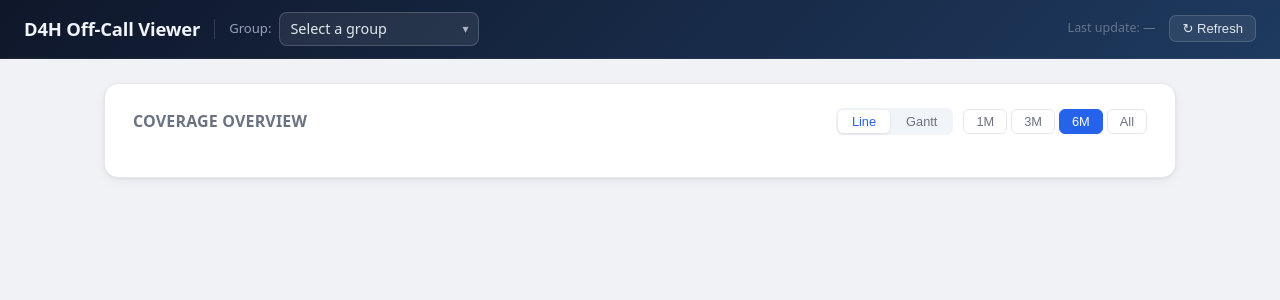
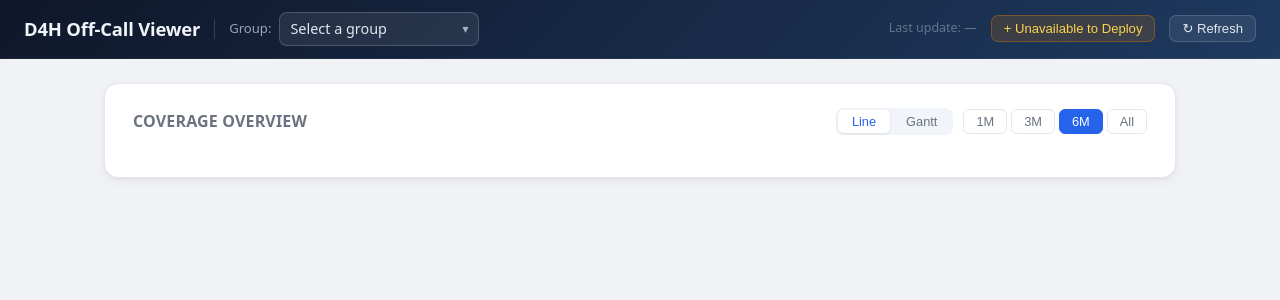
Before and after one commit to alexwhitlock/d4h-off-call, a Flask app: page / in a window 1280 px wide. Shown: the top 300 px of the page. Run offline with Flask 3, Linux system fonts and the light colour scheme; data that the repository does not hold is empty.

Commit message:
Move + Unavailable to Deploy button to top toolbar
Co-Authored-By: Claude Sonnet 4.6 <noreply@anthropic.com>

```diff
--- a/templates/index.html
+++ b/templates/index.html
@@ -333,8 +333,8 @@
   .actions-cell { display: flex; gap: 5px; flex-wrap: nowrap; }
 
   /* ---- Add unavailable button ---- */
-  #addUnavailBtn { background: rgba(217,119,6,0.1); color: #b45309; border: 1px solid rgba(217,119,6,0.3); border-radius: 7px; padding: 5px 12px; font-size: 0.82rem; font-weight: 500; cursor: pointer; transition: background 0.15s; white-space: nowrap; }
-  #addUnavailBtn:hover { background: rgba(217,119,6,0.18); }
+  #addUnavailBtn { background: rgba(217,119,6,0.18); color: #fcd34d; border: 1px solid rgba(217,119,6,0.4); border-radius: 7px; padding: 5px 12px; font-size: 0.82rem; font-weight: 500; cursor: pointer; transition: background 0.15s; white-space: nowrap; flex-shrink: 0; }
+  #addUnavailBtn:hover { background: rgba(217,119,6,0.3); }
 
   /* ---- Modals ---- */
   .modal-overlay { position: fixed; inset: 0; background: rgba(0,0,0,0.45); z-index: 2000; display: flex; align-items: center; justify-content: center; padding: 20px; }
@@ -406,6 +406,7 @@
     </div>
     <div class="header-spacer"></div>
     <span class="meta" id="metaInfo">Last update: &mdash;</span>
+    <button id="addUnavailBtn" onclick="openAddUnavail()">+ Unavailable to Deploy</button>
     <button id="refreshBtn" onclick="manualRefresh()">&#8635; Refresh</button>
   </div>
 </div>
@@ -469,9 +470,6 @@
   <div class="card" id="dutiesCard" style="display:none">
     <div class="card-header">
       <h2>Upcoming Entries</h2>
-      <div class="card-header-right">
-        <button id="addUnavailBtn" onclick="openAddUnavail()">+ Unavailable to Deploy</button>
-      </div>
     </div>
     <table id="dutiesTable"></table>
   </div>
```
